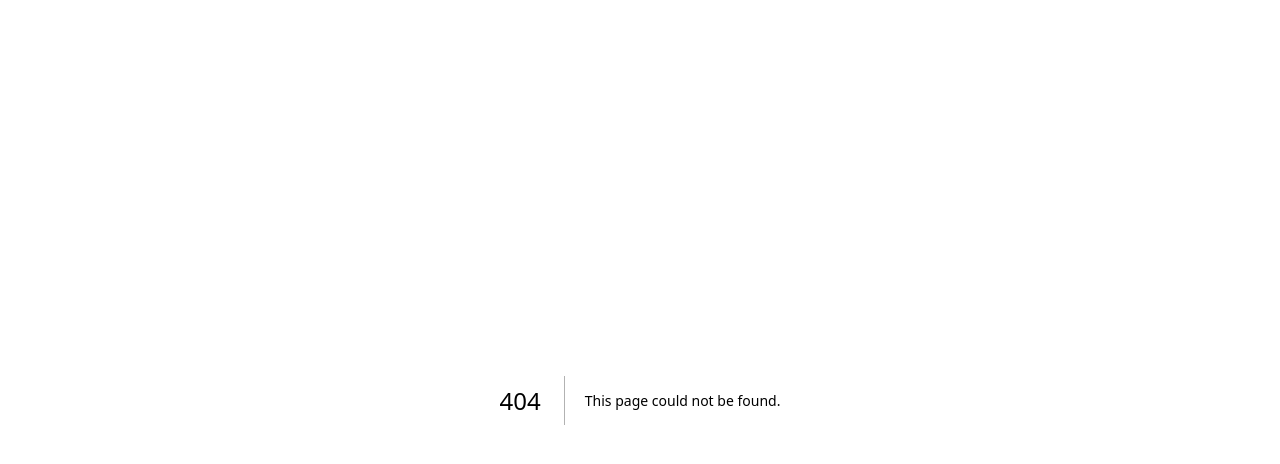
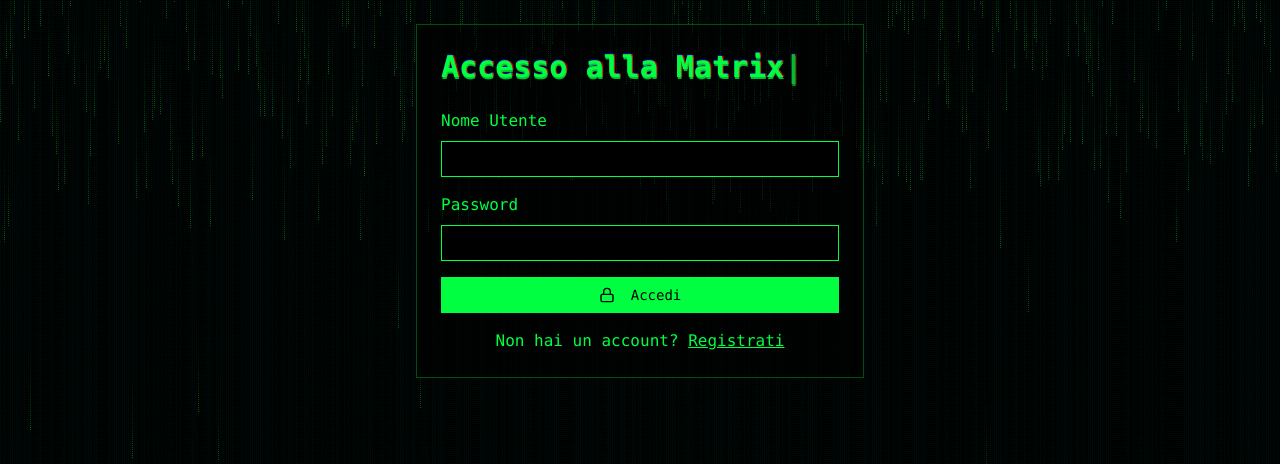
Before and after one commit to luca-di-leo/Matrix, a Next.js app: page /login in a window 1280 px wide. Before the commit this address had no page. Shown: the top 464 px of the page. Built offline with nearby package versions, Linux system fonts and the light colour scheme.

Commit message:
feat: create login page

```diff
--- /dev/null
+++ b/app/(user)/login/page.tsx
@@ -0,0 +1,10 @@
+import LoginPage from '@organisms/LoginPage';
+import React from 'react';
+
+const Login: React.FC = () => {
+    return (
+        <LoginPage />
+    );
+};
+
+export default Login;
--- /dev/null
+++ b/app/components/organisms/LoginPage/index.tsx
@@ -0,0 +1,86 @@
+'use client'
+
+import React, { FC, useState } from "react";
+import LoginPageProps from "./index.types"
+import TypewriterEffect from "@molecules/TypewriterEffect";
+import {  Lock } from "lucide-react";
+import Link from "next/link";
+import { Button } from "../../ui/button";
+import { Input } from "../../ui/input";
+import DigitalRain from "@molecules/DigitalRain";
+
+const LoginPage: FC<LoginPageProps> = ({ }) => {
+  const [username, setUsername] = useState("")
+  const [password, setPassword] = useState("")
+
+  const handleSubmit = (e: React.FormEvent) => {
+    e.preventDefault()
+    // Implementare la logica di login qui
+    console.log("Login attempt:", { username, password })
+  }
+
+  return (
+    <div className="min-h-screen bg-black text-[#00FF41] font-mono overflow-hidden relative p-6">
+      {/* Digital Rain Canvas Background */}
+      <DigitalRain
+        fontSize={2}
+        color="#00FF41"
+        speed={1}
+        characters="123456789"
+      />
+      <div className="max-w-md mx-auto relative z-10">
+
+
+        <div className="border border-[#00FF41]/30 bg-black/50 p-6">
+          <h1 className="text-3xl font-bold mb-6 glitch-text">
+            <TypewriterEffect text="Accesso alla Matrix" delay={50} />
+          </h1>
+
+          <form onSubmit={handleSubmit} className="space-y-4">
+            <div>
+              <label htmlFor="username" className="block mb-2">
+                Nome Utente
+              </label>
+              <Input
+                id="username"
+                type="text"
+                value={username}
+                onChange={(e) => setUsername(e.target.value)}
+                className="w-full bg-black border-[#00FF41] text-[#00FF41]"
+                required
+              />
+            </div>
+            <div>
+              <label htmlFor="password" className="block mb-2">
+                Password
+              </label>
+              <Input
+                id="password"
+                type="password"
+                value={password}
+                onChange={(e) => setPassword(e.target.value)}
+                className="w-full bg-black border-[#00FF41] text-[#00FF41]"
+                required
+              />
+            </div>
+            <Button type="submit" className="w-full bg-[#00FF41] text-black hover:bg-[#00FF41]/80">
+              <Lock className="mr-2 h-4 w-4" /> Accedi
+            </Button>
+          </form>
+
+          <div className="mt-4 text-center">
+            <p>
+              Non hai un account?{" "}
+              <Link href="/register" className="text-[#00FF41] hover:text-white underline">
+                Registrati
+              </Link>
+            </p>
+          </div>
+        </div>
+      </div>
+    </div>
+  )
+}
+
+
+export default LoginPage
--- /dev/null
+++ b/app/components/organisms/LoginPage/index.types.ts
@@ -0,0 +1 @@
+export default interface LoginPageProps { }
--- /dev/null
+++ b/app/components/ui/input.tsx
@@ -0,0 +1,22 @@
+import * as React from "react"
+
+import { cn } from "@atoms/lib/utils"
+
+const Input = React.forwardRef<HTMLInputElement, React.ComponentProps<"input">>(
+  ({ className, type, ...props }, ref) => {
+    return (
+      <input
+        type={type}
+        className={cn(
+          "flex h-9 w-full rounded-md border border-input bg-transparent px-3 py-1 text-base shadow-sm transition-colors file:border-0 file:bg-transparent file:text-sm file:font-medium file:text-foreground placeholder:text-muted-foreground focus-visible:outline-none focus-visible:ring-1 focus-visible:ring-ring disabled:cursor-not-allowed disabled:opacity-50 md:text-sm",
+          className
+        )}
+        ref={ref}
+        {...props}
+      />
+    )
+  }
+)
+Input.displayName = "Input"
+
+export { Input }
```
